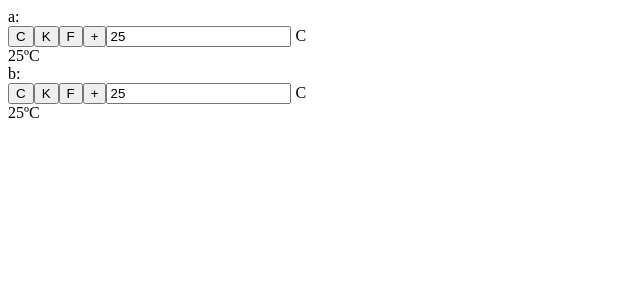
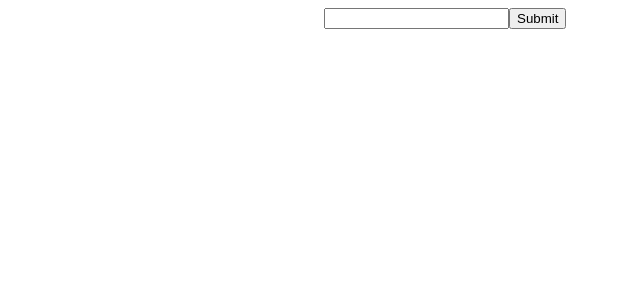
Before and after one commit to weumj/mobx-simple-demo, a React app: page / in a window 1280 px wide. Shown: the top 300 px of the page, without its empty margins (0-640 px from the left). Built offline with nearby package versions, Linux system fonts and the light colour scheme.

Commit message:
7. async action

```diff
--- a/src/index.tsx
+++ b/src/index.tsx
@@ -1,35 +1 @@
-import * as React from "react";
-import * as ReactDOM from "react-dom";
-
-import DevTools from "mobx-react-devtools";
-
-import Temperature from "./temperature/Temperature";
-import { TemperatureStore } from "./temperature/temperature.store";
-import { observable, ObservableMap, configure } from "mobx";
-import { observer } from "mobx-react";
-
-configure({ enforceActions: true });
-
-const stores: ObservableMap<string, TemperatureStore> = observable.map({
-    a: new TemperatureStore(),
-    b: new TemperatureStore(),
-});
-
-const App = observer(
-    ({
-        temperatures,
-    }: {
-        temperatures: ObservableMap<string, TemperatureStore>,
-    }) => (
-        <div>
-            <DevTools />
-            {Array.from(temperatures.entries()).map(([key, temp]) => (
-                <div key={temp.id}>
-                    {key}: <Temperature key={temp.id} store={temp} />
-                </div>
-            ))}
-        </div>
-    ),
-);
-
-ReactDOM.render(<App temperatures={stores} />, document.getElementById("app"));
+import "./temperature";
--- /dev/null
+++ b/src/temperature/LocationInput.tsx
@@ -0,0 +1,39 @@
+import * as React from "react";
+// import { observable } from "mobx";
+import { observer } from "mobx-react";
+import { ChangeEvent } from "react";
+import { action, observable } from "mobx";
+
+export interface LocationInputProps {
+    onSubmit: (location: string) => void;
+}
+
+@observer
+export class LocationInput extends React.Component<LocationInputProps> {
+    @observable input: string = "";
+
+    onChange = (e: ChangeEvent<HTMLInputElement>) => {
+        this.setInput(e.target.value);
+    };
+
+    onSubmit = () => {
+        this.props.onSubmit(this.input);
+        this.setInput("");
+    };
+
+    @action
+    setInput(val: string) {
+        this.input = val;
+    }
+
+    render() {
+        return (
+            <div>
+                <input onChange={this.onChange} value={this.input} />
+                <button onClick={this.onSubmit}>Submit</button>
+            </div>
+        );
+    }
+}
+
+export default LocationInput;
--- a/src/temperature/Temperature.tsx
+++ b/src/temperature/Temperature.tsx
@@ -25,23 +25,50 @@ export class Temperature extends React.Component<TemperatureProps> {
     onInc = () => {
         this.props.store.increment();
     };
+    unitTypeIs(unit: string) {
+        return this.props.store.unit === unit;
+    }
+    generateButtonStyle(unit: string) {
+        return this.unitTypeIs(unit) ? { fontSize: "medium" } : {};
+    }
     render() {
+        const {
+            store: { location, loading, temperature, temperatureCelsius },
+        } = this.props;
         return (
-            <div>
+            <span>
                 <span>
-                    <button onClick={this.onC}>C</button>
-                    <button onClick={this.onK}>K</button>
-                    <button onClick={this.onF}>F</button>
-                    <button onClick={this.onInc}>+</button>
+                    {location} : {loading ? "loading..." : temperature}
                 </span>
+                <div>
+                    <span>Type : </span>
+                    <button
+                        style={this.generateButtonStyle("C")}
+                        onClick={this.onC}
+                    >
+                        C
+                    </button>
+                    <button
+                        style={this.generateButtonStyle("K")}
+                        onClick={this.onK}
+                    >
+                        K
+                    </button>
+                    <button
+                        style={this.generateButtonStyle("F")}
+                        onClick={this.onF}
+                    >
+                        F
+                    </button>
+                </div>
+                <button onClick={this.onInc}>+</button>
                 <input
                     type="number"
                     onChange={this.onChange}
-                    value={this.props.store.temperatureCelsius}
+                    value={temperatureCelsius}
                 />{" "}
-                C
-                <div>{this.props.store.temperature}</div>
-            </div>
+                ºC
+            </span>
         );
     }
 }
--- /dev/null
+++ b/src/temperature/index.tsx
@@ -0,0 +1,40 @@
+import * as React from "react";
+import * as ReactDOM from "react-dom";
+
+import { observable, ObservableMap, configure, action } from "mobx";
+import { observer } from "mobx-react";
+import DevTools from "mobx-react-devtools";
+
+import Temperature from "./Temperature";
+import { TemperatureStore } from "./temperature.store";
+import LocationInput from "./LocationInput";
+
+configure({ enforceActions: true });
+
+const stores: ObservableMap<string, TemperatureStore> = observable.map({});
+
+const App = observer(
+    ({
+        temperatures,
+    }: {
+        temperatures: ObservableMap<string, TemperatureStore>,
+    }) => (
+        <div style={{ margin: "auto", width: "50%" }}>
+            <DevTools />
+            <LocationInput
+                onSubmit={action((location: string) => {
+                    temperatures.set(location, new TemperatureStore(location));
+                    temperatures.get(location).fetch();
+                })}
+            />
+            <br />
+            {Array.from(temperatures.entries()).map(([key, temp]) => (
+                <li key={temp.id} style={{ marginBottom: "20px" }}>
+                    <Temperature key={temp.id} store={temp} />
+                </li>
+            ))}
+        </div>
+    ),
+);
+
+ReactDOM.render(<App temperatures={stores} />, document.getElementById("app"));
--- a/src/temperature/temperature.store.ts
+++ b/src/temperature/temperature.store.ts
@@ -1,9 +1,34 @@
 import { action, computed, observable } from "mobx";
+
+const APPID = "6c9bb64443d124019b41ea00de26732e";
 
 export class TemperatureStore {
     id = Math.random();
     @observable unit = "C";
     @observable temperatureCelsius = 25;
+    @observable location = "Amsterdam, NL";
+    @observable loading = true;
+
+    constructor(location = "Amsterdam, NL") {
+        this.location = location;
+    }
+
+    @action
+    async fetch() {
+        try {
+            const result = await (await window.fetch(
+                `https://api.openweathermap.org/data/2.5/weather?appid=${APPID}&q=${
+                    this.location
+                }`,
+            )).json();
+
+            this.setCelsius(result.main.temp - 273.15);
+            this.setLoading(false);
+        } catch (e) {
+            console.warn(e);
+            alert("Sorry, failed to fetch. Try running from an HTTP url. " + e);
+        }
+    }
 
     @computed
     get temperatureKelvin() {
@@ -50,4 +75,9 @@ export class TemperatureStore {
     increment() {
         this.setCelsius(this.temperatureCelsius + 1);
     }
+
+    @action
+    setLoading(loading: boolean) {
+        this.loading = loading;
+    }
 }
```
